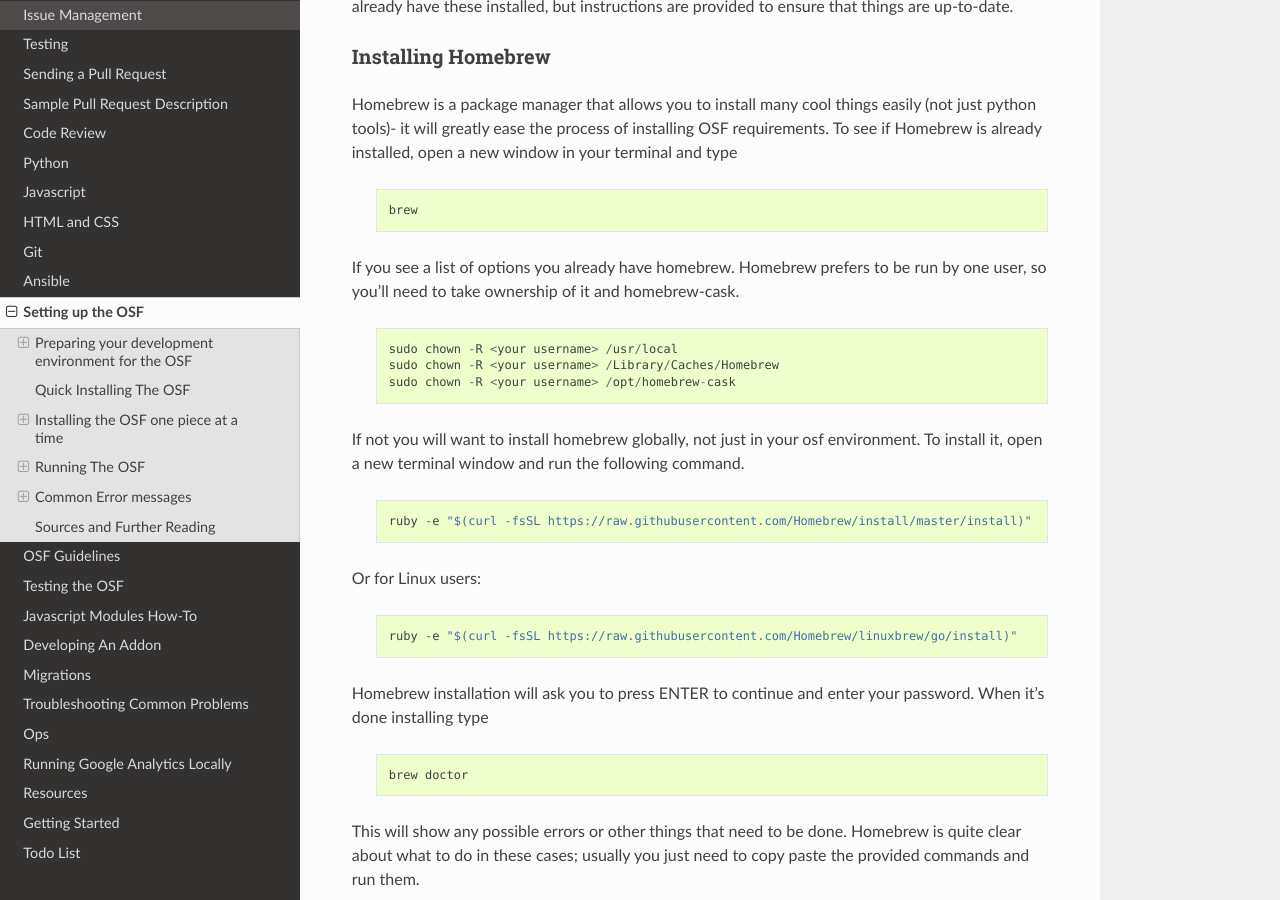
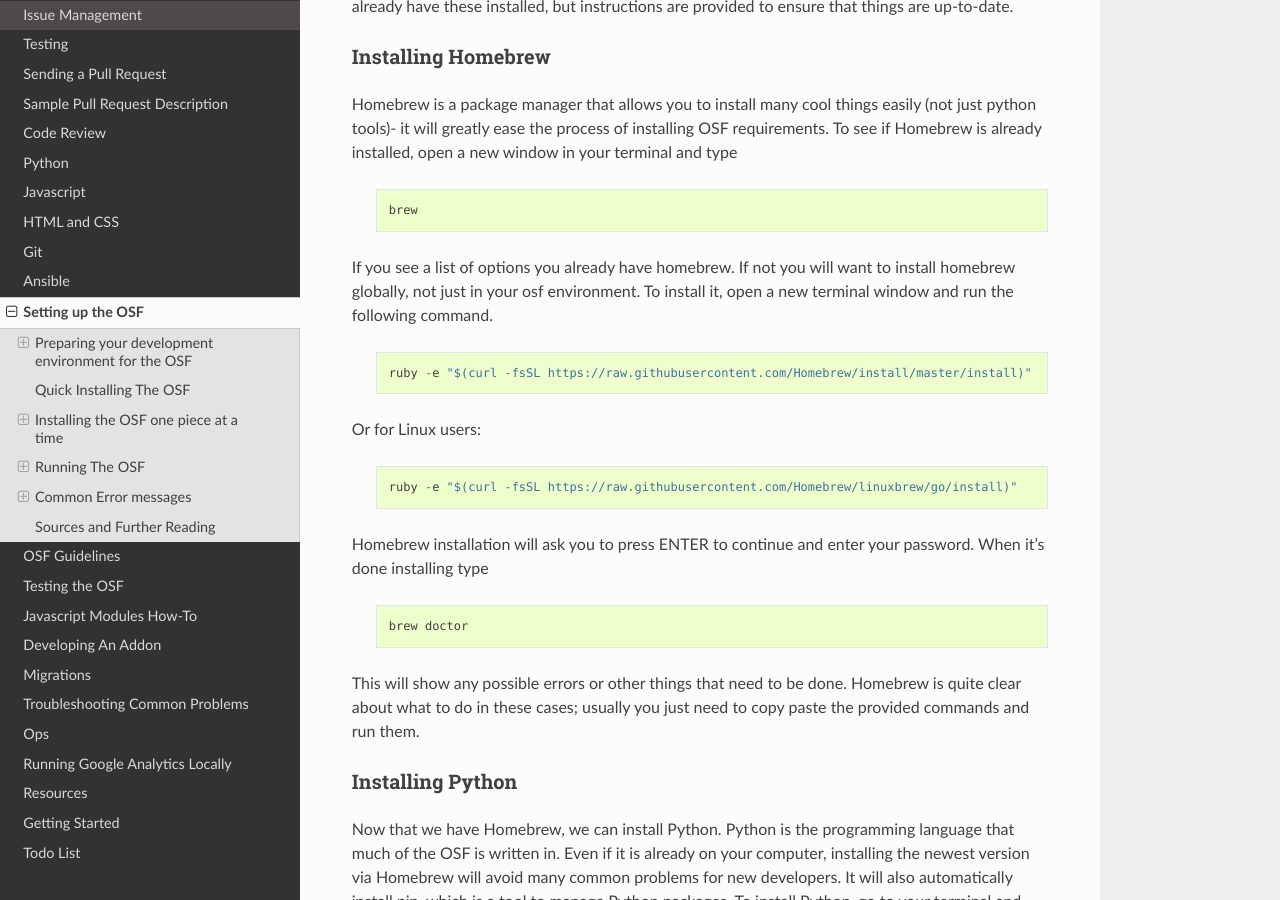
Before and after one commit to CenterForOpenScience/COSDev, a Sphinx documentation site: the page built from docs/osf/setup.rst, in a window 1280 px wide and 900 px high, scrolled down 461 px. Built offline with Sphinx 7.4.7 and the Read the Docs theme 2.0.0, drawn with Linux system fonts in a browser that asks for light colours; some of the changed text lies outside the part shown.

Commit message:
move homebrew permission help to Common Errors

```diff
--- a/docs/osf/setup.rst
+++ b/docs/osf/setup.rst
@@ -24,15 +24,7 @@ Homebrew is a package manager that allows you to install many cool things easily
 
         brew
 
-If you see a list of options you already have homebrew.  Homebrew prefers to be run by one user, so you'll need to take ownership of it and homebrew-cask.
-
-    ::
-
-        sudo chown -R <your username> /usr/local
-        sudo chown -R <your username> /Library/Caches/Homebrew
-        sudo chown -R <your username> /opt/homebrew-cask
-
-If not you will want to install homebrew globally, not just in your osf environment. To install it, open a new terminal window and run the following command.
+If you see a list of options you already have homebrew. If not you will want to install homebrew globally, not just in your osf environment. To install it, open a new terminal window and run the following command.
 
     ::
 
```
Also changed, not shown: other parts of docs/osf/setup.rst (+11 -0 lines).
